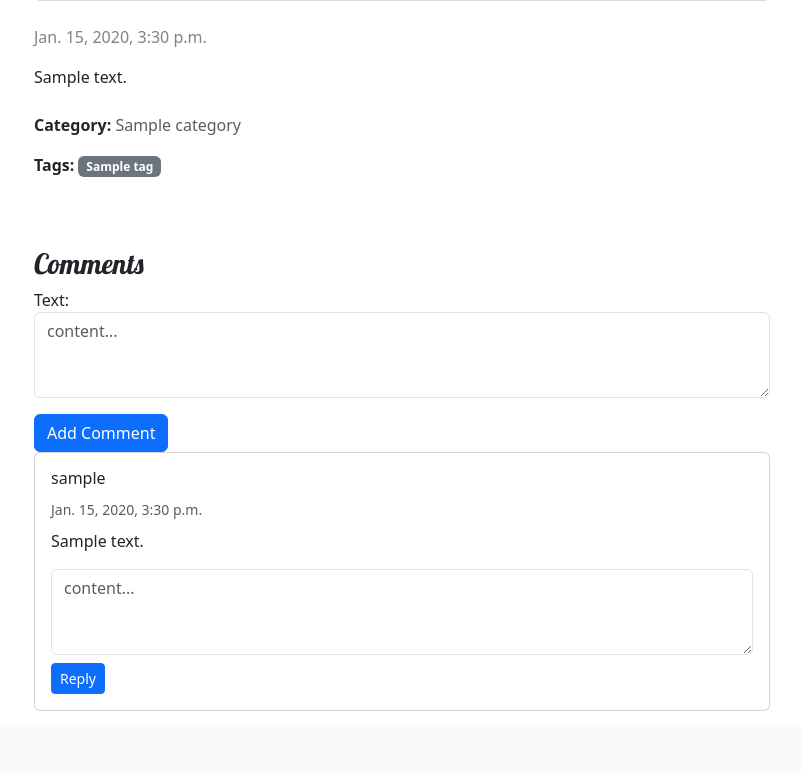
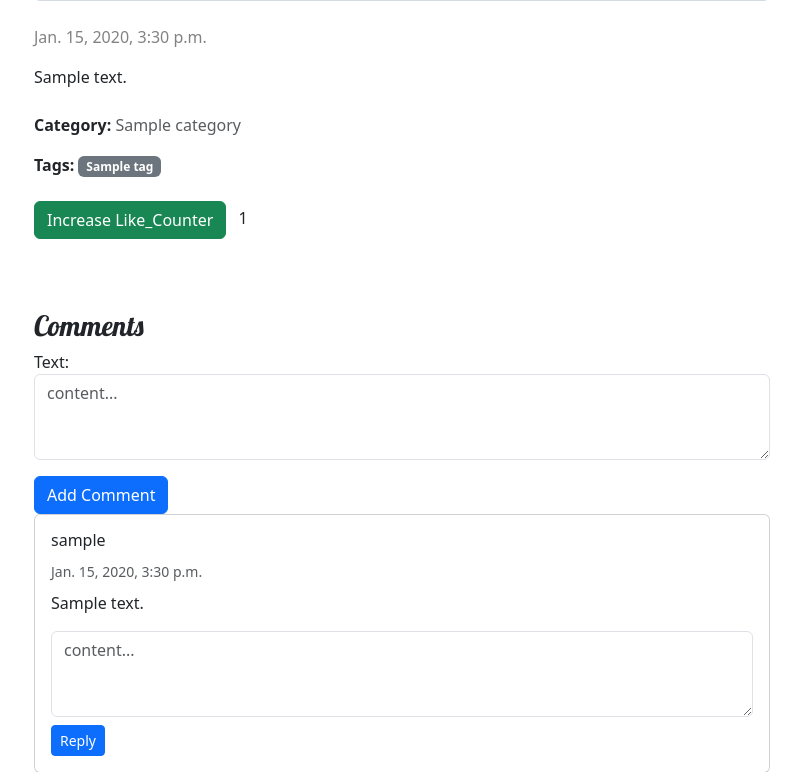
Before and after one commit to tus020191/merge_backend, a Django app: a page that uses blog/templates/blog/post_detail.html in a window 1280 px wide. Shown: the part 857-1629 px from the top of the page, without its empty margins (48-849 px from the left). Before the commit the page ends 1568 px from the top, so only its background shows below. Run offline with Django 5.2, Linux system fonts and the light colour scheme; a user stored in the database is signed in; tables that the repository leaves empty hold one stand-in row (values such as "Sample post"); grey boxes marked "Sample" are stand-in pictures.

Commit message:
added user using custome command management and used ajax to update like counter value

```diff
--- a/blog/admin.py
+++ b/blog/admin.py
@@ -1,7 +1,7 @@
 from django.contrib import admin
 from .models import Post
 from django.contrib.auth.admin import UserAdmin
-from .models import User , Category , Tag , Comment
+from .models import User , Category , Tag , Comment , Like
 
 admin.site.register(Post)
 
@@ -12,6 +12,8 @@ admin.site.register(Tag)
 
 admin.site.register(Comment)
 
+
+admin.site.register(Like)
 
 
 @admin.register(User)
--- a/blog/models.py
+++ b/blog/models.py
@@ -74,6 +74,11 @@ class Post(models.Model):
 
 
     title = models.CharField(max_length=200)
+
+    like_counter = models.PositiveIntegerField(
+        default=0, null=True, blank=True)
+
+
 
     slug = AutoSlugField(
         populate_from="title",
@@ -152,3 +157,39 @@ class Comment(models.Model):
     def __str__(self):
 
         return f"{self.author.username} - {self.post.title}"
+
+
+class Like(models.Model):
+
+    post = models.ForeignKey(
+        Post,
+        on_delete=models.CASCADE,
+        related_name="likes"
+    )
+
+    user = models.ForeignKey(
+        User,
+        on_delete=models.CASCADE,
+        related_name="likes"
+    )
+
+    created_date = models.DateTimeField(
+        auto_now_add=True
+    )
+
+    class Meta:
+
+        #  this is to make sure each user can like
+        #  a particular post only once ...
+        constraints = [
+
+            models.UniqueConstraint(
+                fields=["post", "user"],
+                name="unique_post_like"
+            )
+
+        ]
+
+    def __str__(self):
+
+        return f"{self.user.username} likes {self.post.title}"
--- a/blog/templates/blog/post_detail.html
+++ b/blog/templates/blog/post_detail.html
@@ -99,6 +99,52 @@
                 {% endfor %}
 
             </div>
+
+            {% if "" %}
+            <div class="mt-4">
+
+                <button
+                    id="like-btn"
+                    class="btn btn-outline-primary">
+
+                    👍 Like
+
+                </button>
+
+                <span
+                    id="like-count"
+                    class="ms-2">
+
+                    {{ post.likes.count }}
+
+                </span>
+
+            </div>
+
+            {% endif %}
+
+
+            <!-- like counter  -->
+            <div class="mt-4">
+
+                <button
+                    id="counter-btn"
+                    class="btn btn-success">
+
+                    Increase Like_Counter
+
+                </button>
+
+                <span
+                    id="counter-value"
+                    class="ms-2">
+
+                    {{ post.like_counter }}
+
+                </span>
+
+            </div>
+
 
         </div>
 
@@ -306,4 +352,87 @@
 
 </div>
 
+<!--
+<script>
+
+const likeButton = document.getElementById("like-btn");
+
+const likeCount = document.getElementById("like-count");
+
+likeButton.addEventListener("click", function () {
+
+    console.log("Button Clicked");
+
+    fetch("{% url 'toggle_like' slug=post.slug %}", {
+
+        method: "POST",
+
+        headers: {
+
+            "X-CSRFToken": "{{ csrf_token }}"
+
+        }
+
+    })
+    .then(response => response.json())
+    .then(data => {
+
+        console.log(data);
+
+        //  update the like counter
+        likeCount.innerText = data.likes_count;
+
+    });
+
+});
+
+</script> -->
+
+<script>
+
+const counterButton = document.getElementById("counter-btn");
+
+const counterValue = document.getElementById("counter-value");
+
+counterButton.addEventListener(
+    "click",
+    increaseCounter
+);
+
+async function increaseCounter() {
+
+    console.log("Clicked");
+
+    try {
+
+        const response = await fetch(
+            "{% url 'increase_counter' slug=post.slug %}",
+            {
+
+                method: "POST",
+
+                headers: {
+
+                    "X-CSRFToken": "{{ csrf_token }}"
+
+                }
+
+            });
+
+        const data = await response.json();
+
+        counterValue.innerText = data.counter;
+
+    }
+
+    catch (error) {
+
+        console.log(error);
+
+    }
+
+}
+
+</script>
+
 {% endblock %}
--- a/blog/urls.py
+++ b/blog/urls.py
@@ -4,9 +4,19 @@ from . import views
 urlpatterns = [
     # Blog
     path("", views.post_list, name="post_list"),
+
     path("post/new/", views.post_new, name="post_new"),
+
     path("post/<slug:slug>/", views.post_detail, name="post_detail"),
+
     path("post/<slug:slug>/edit/", views.post_edit, name="post_edit"),
+
+    path(
+    "post/<slug:slug>/counter/",
+    views.increase_counter,
+    name="increase_counter"
+    ),
+
     path(
         "category/<slug:slug>/",
         views.category_posts,
@@ -38,4 +48,11 @@ urlpatterns = [
     # Profile
     path("profile/", views.profile, name="profile"),
     path("profile/edit/", views.edit_profile, name="edit_profile"),
+
+
+    path(
+        "post/<slug:slug>/like/",
+        views.toggle_like,
+        name="toggle_like"
+    ),
 ]
--- a/blog/views.py
+++ b/blog/views.py
@@ -3,9 +3,10 @@ from django.utils import timezone
 from django.contrib.auth import authenticate, login , logout
 from django.contrib import messages
 from django.contrib.auth.decorators import login_required
+from django.http import JsonResponse
 
 #  user defiend modules
-from .models import Post , User , Category, Tag , Comment
+from .models import Post , User , Category, Tag , Comment , Like
 from .forms import PostForm ,CommentForm
 
 def post_list(request):
@@ -240,6 +241,37 @@ def add_reply(request, slug, comment_id):
         slug=slug
     )
 
+
+
+def increase_counter(request, slug):
+
+    if request.method == "POST":
+
+        post = get_object_or_404(
+            Post,
+            slug=slug
+        )
+
+        post.like_counter += 1
+
+        post.save()
+
+        return JsonResponse(
+            {
+                "counter": post.like_counter
+            }
+        )
+
+    return JsonResponse(
+        {
+            "error": "Invalid Request"
+        },
+        status=400
+    )
+
+
+
+
 def user_login(request):
 
     if request.method == "POST":
@@ -262,6 +294,7 @@ def user_login(request):
             messages.error(request, "Invalid Username or Password")
 
     return render(request, "blog/login.html")
+
 
 def signup(request):
 
@@ -320,6 +353,7 @@ def signup(request):
 
     return render(request, "blog/signup.html")
 
+
 @login_required
 def profile(request):
     # user = request.user
@@ -361,3 +395,63 @@ def user_logout(request):
     messages.success(request, "logout  successfully!")
 
     return redirect("post_list")
+
+
+
+
+@login_required
+def toggle_like(request, slug):
+
+    if request.method == "POST":
+
+        post = get_object_or_404(
+            Post,
+            slug=slug
+        )
+
+        #  here we want to find that specific like
+        #  made by current user on the current post...
+        #  one user can like one post only once
+
+        #  we do not used this -> Like.objects.get(...)
+        #  becoz it throws error if no found ...
+
+        #  also get_object_or_404 this cannot be used
+        #  becoz it throws 404 page but we dont want that
+        like = Like.objects.filter(
+            post=post,
+            user=request.user
+        ).first()
+
+
+        #  if this user has already liked this post earlier
+        #  then dislike it
+        if(like) :
+
+            like.delete()
+            liked = False
+
+
+        else :
+
+            Like.objects.create(post= post, user = request.user)
+
+            liked = True
+
+        #  count how many likes this post has ..
+        likes_count = post.likes.count()
+
+        return JsonResponse(
+            {
+                "liked": liked,
+                "likes_count": likes_count
+            }
+        )
+
+
+    return JsonResponse(
+        {
+            "error": "Invalid request"
+        },
+        status=400
+    )
```
Also changed, not shown: blog/management/commands/create_dumy_users.py (added, +54 -0 lines), blog/management/__init__.py (added), blog/management/commands/__init__.py (added).
